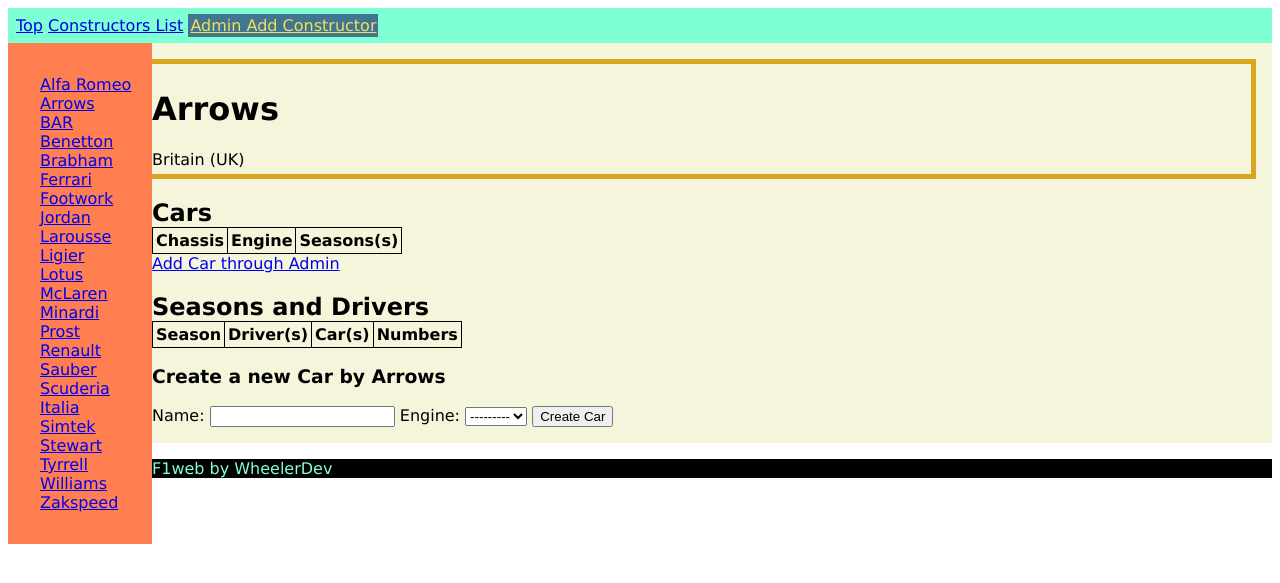
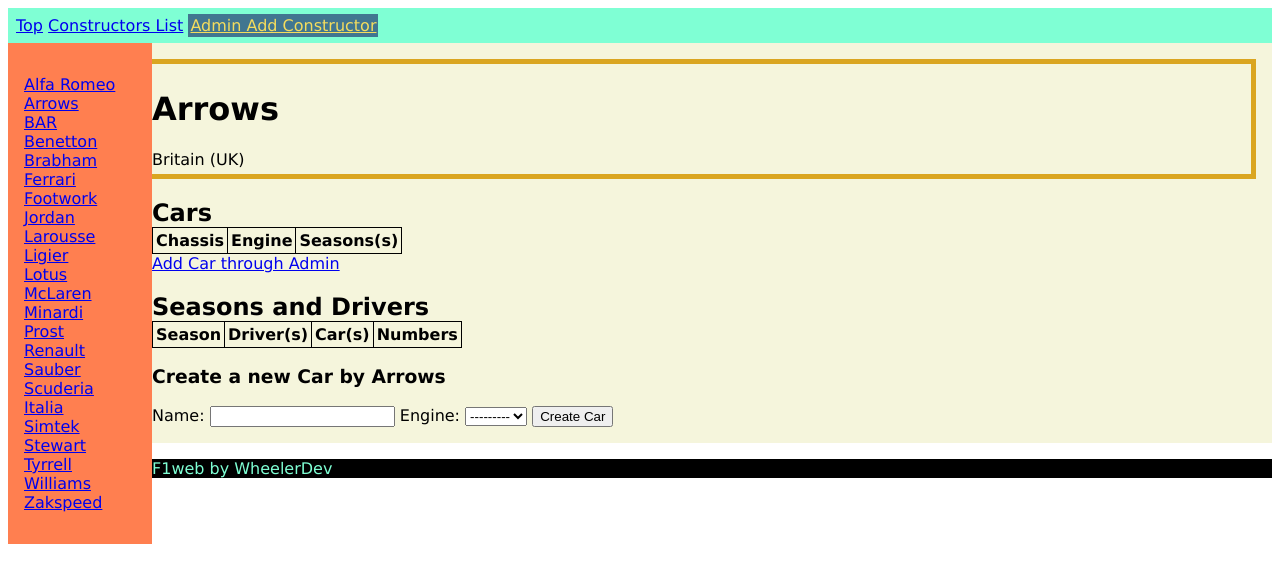
Before and after one commit to riktov/f1web, a Django app: page /constructor/arrows/ in a window 1280 px wide. Shown: the top 583 px of the page. Run offline with Django 4.2, Linux system fonts and the light colour scheme; data comes from the database, SQL or seed files in the repository; data that the repository does not hold is empty; parts of the project's set-up code (start-up, migrations or seed data) failed here and were passed over.

Commit message:
css AllObjectsList padding

```diff
--- a/browse/static/css/browse/common.css
+++ b/browse/static/css/browse/common.css
@@ -54,7 +54,7 @@ div.AllObjectsList {
 
 /* Does not work in "quirks mode", requires <!DOCTYPE html> */
 div.AllObjectsList > ul {
-    padding-left: 1em;
+    padding-left: 0;
 }
 
 div.AllObjectsList li {
```
